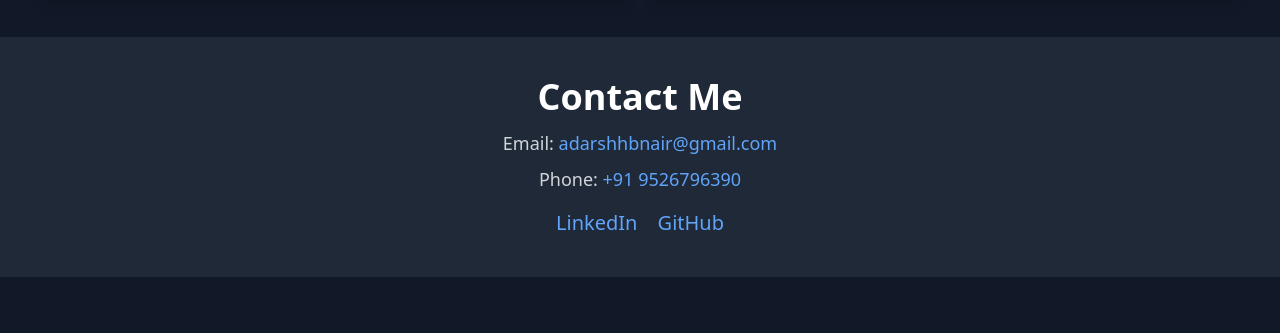
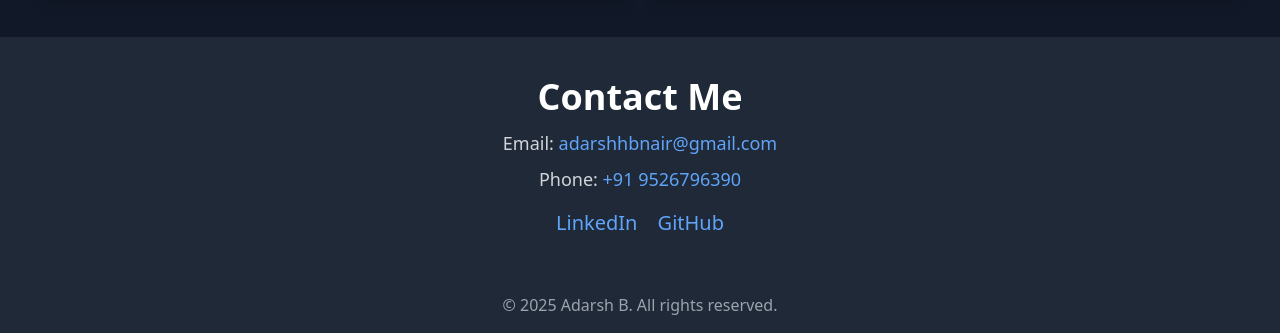
Before and after one commit to adarshhbnair/portfolio-website, a plain HTML site: page index.html in a window 1280 px wide. Shown: the part 1283-1616 px from the top of the page. Before the commit the page ends 1560 px from the top, so only its background shows below. Drawn offline with nearby package versions, Linux system fonts and the light colour scheme.

Commit message:
modified

```diff
--- a/index.html
+++ b/index.html
@@ -58,5 +58,14 @@
             <a href="https://github.com/adarshhbnair" target="_blank" class="text-blue-400 text-xl hover:underline">GitHub</a>
         </div>
     </section>
+    <footer class="p-4 bg-gray-800 text-center text-gray-400">
+        <p>&copy; 2025 Adarsh B. All rights reserved.</p>
+    </footer>
+    <style>
+        html {
+            scroll-behavior: smooth;
+        }
+    </style>
+
 </body>
 </html>
```
